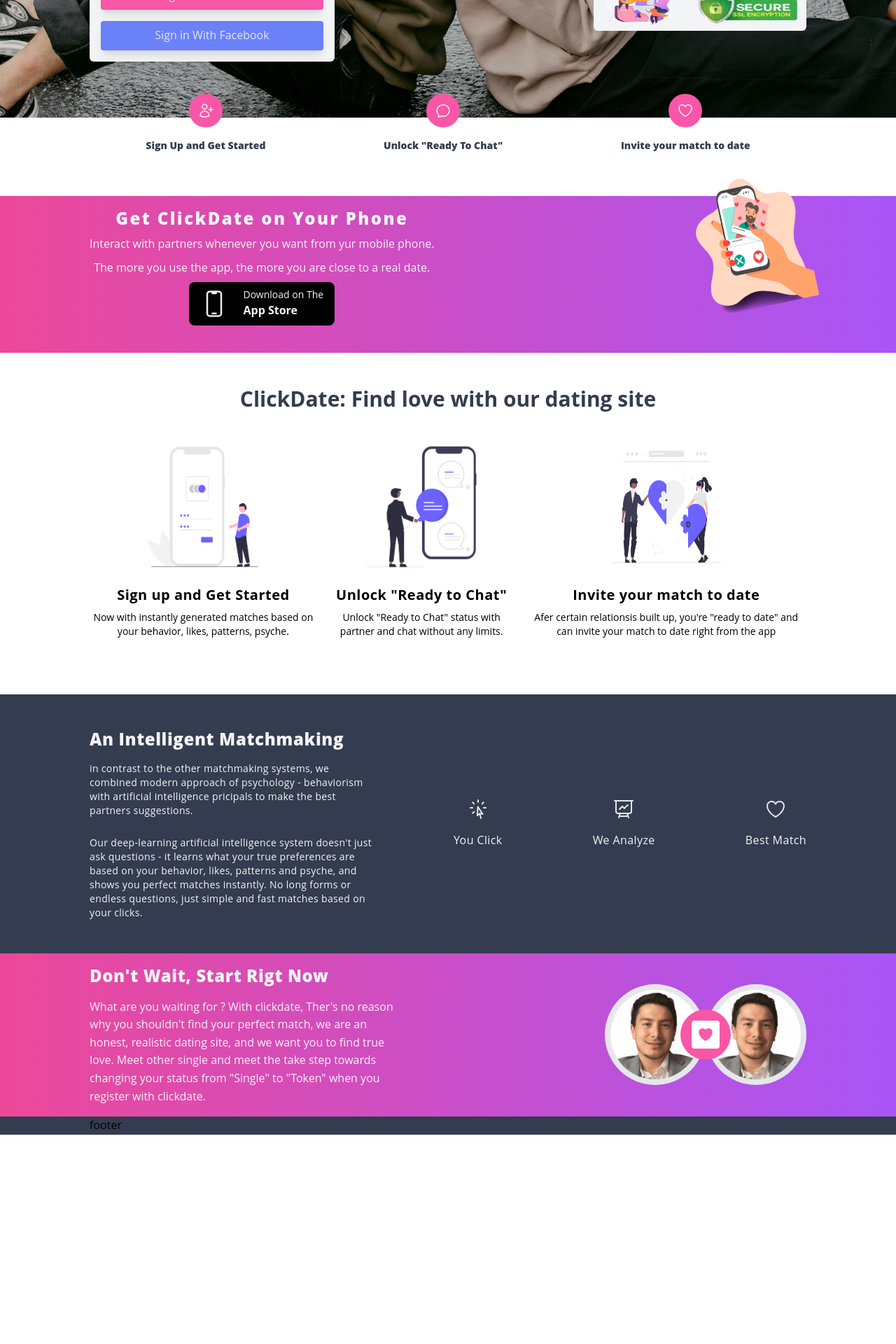
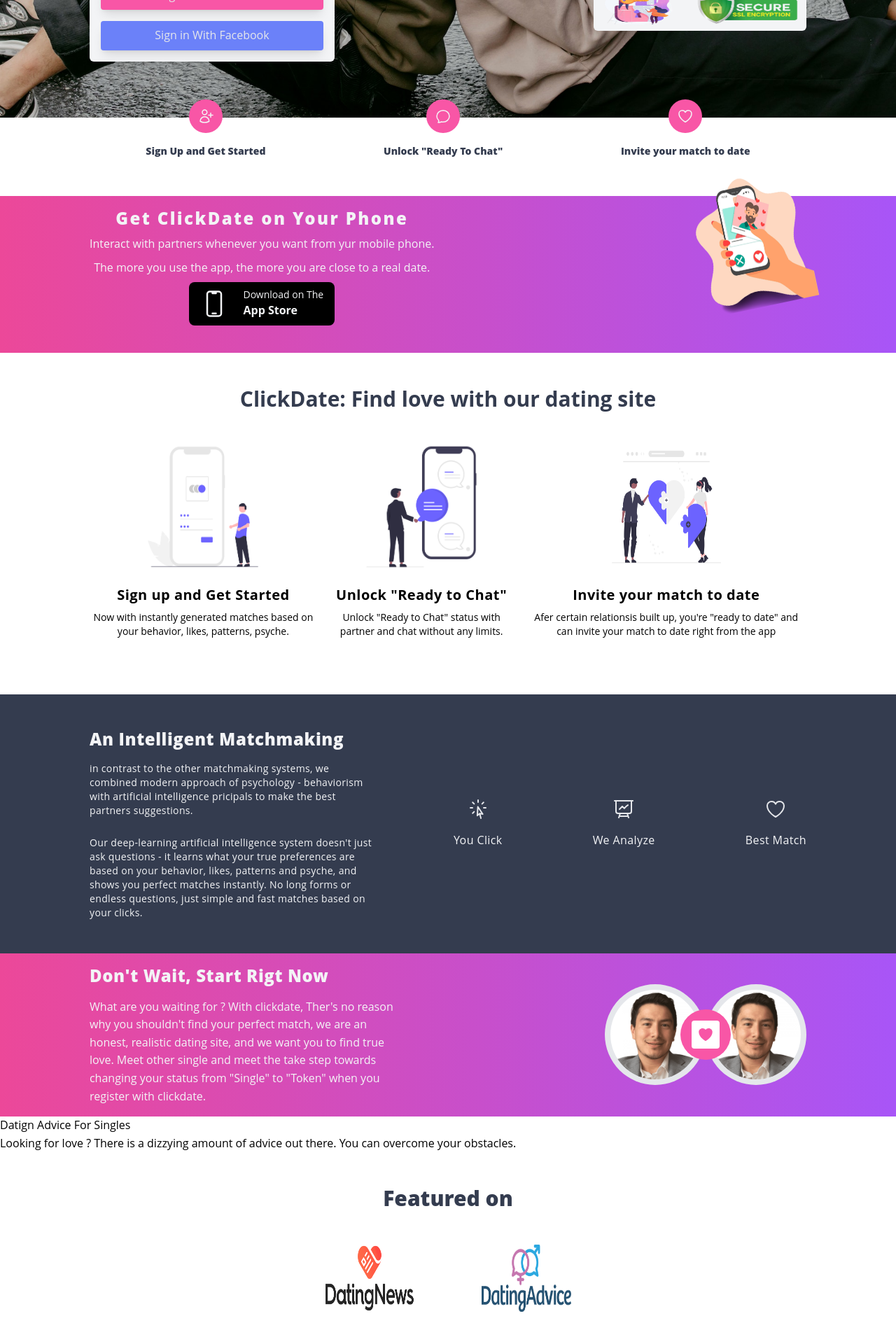
Before and after one commit to abdelrany/Dating-web-App, a Next.js app in the folder front-end/: page / in a window 1280 px wide. Shown: the part 580-2500 px from the top of the page at 70% size. Before the commit the page ends 2201 px from the top, so only its background shows below. Built offline with nearby package versions, Linux system fonts and the light colour scheme.

Commit message:
imported other sections

```diff
--- a/front-end/components/home/UnloggedHome.tsx
+++ b/front-end/components/home/UnloggedHome.tsx
@@ -4,8 +4,12 @@
 import homeImg from '../../assets/images/home.jpeg'
 import privacyImg from '../../assets/images/privacy.png'
 import secureImg from '../../assets/images/securee.png'
+import datenewsLogo from '../../assets/images/datingnews.png'
+import dateadviceLogo from '../../assets/images/datingadvice.png'
+
 import {ChatBubbleOvalLeftIcon, HeartIcon, UserPlusIcon } from '@heroicons/react/24/outline'
 import Features from './Features'
+import DateAdviceSection from './DateAdviceSection'
 
 type Props = {}
 
@@ -22,19 +26,19 @@
            </div>
        </div>
         <div className='h-28 bg-white flex items-center justify-around gap-2 px-2 sm:px-8 lg:px-32 '>
-                <div className='flex flex-col justify-center items-center -translate-y-12 gap-4'>
+                <div className='flex flex-col justify-center items-center -translate-y-10 gap-4'>
                     <div className='flex justify-center items-center w-12 h-12 rounded-full bg-primary group hover:bg-gray-100 duration-300'>
                         <UserPlusIcon className='h-6 w-6 text-gray-100 group-hover:text-primary'/>
                     </div>
                     <h1 className='text-center text-sm lg:font-extrabold text-dark'>Sign Up and Get Started</h1>
                 </div>
-                <div className='flex flex-col justify-center items-center  -translate-y-12 gap-4'>
+                <div className='flex flex-col justify-center items-center  -translate-y-10 gap-4'>
                     <div className='flex justify-center items-center w-12 h-12 rounded-full bg-primary group hover:bg-gray-100 duration-300'>
                         <ChatBubbleOvalLeftIcon className='h-6 w-6 text-gray-100 group-hover:text-primary'/>
                     </div>
                     <h1 className='text-center text-sm lg:font-extrabold text-dark'>Unlock "Ready To Chat"</h1>
                 </div>
-                <div className='flex flex-col justify-center items-center  -translate-y-12 gap-4'>
+                <div className='flex flex-col justify-center items-center  -translate-y-10 gap-4'>
                     <div className='group flex justify-center items-center w-12 h-12 rounded-full bg-primary hover:bg-gray-100 duration-300'>
                         <HeartIcon className='h-6 w-6 text-gray-100 group-hover:text-primary duration-300'/>
                     </div>
@@ -42,6 +46,14 @@
                 </div>
         </div>
         <Features/>
+        <DateAdviceSection />
+        <div className='bg-white py-12 px-2 sm:px-8 lg:px-32 '>
+            <h1 className='text-dark text-3xl font-extrabold text-center mb-12'>Featured on </h1>
+            <div className='flex justify-center gap-24 items-center'>
+                <Image src={datenewsLogo} alt="Dating news" className='w-24 h-16 md:w-32 md:h-24'/>
+                <Image src={dateadviceLogo} alt="dating advice" className='w-24 h-16 md:w-32 md:h-24'/>
+            </div>
+        </div>
     </section>
   )
 }
```
